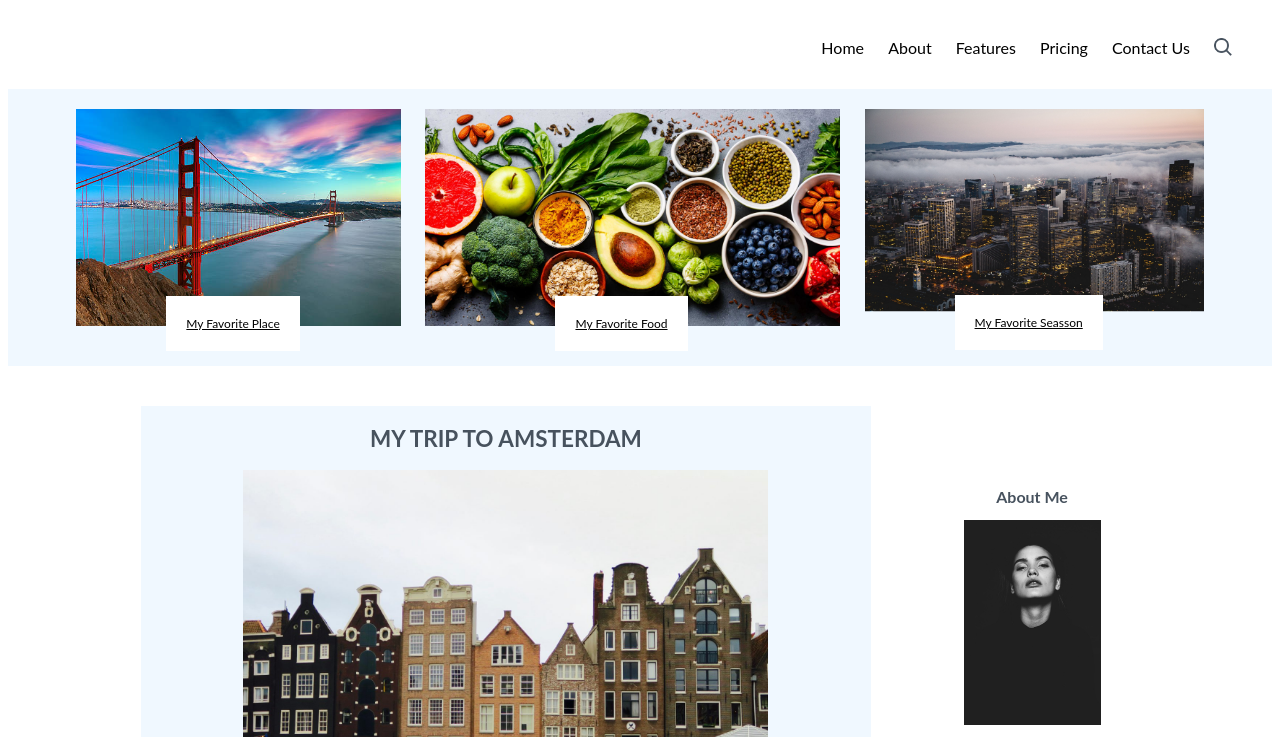
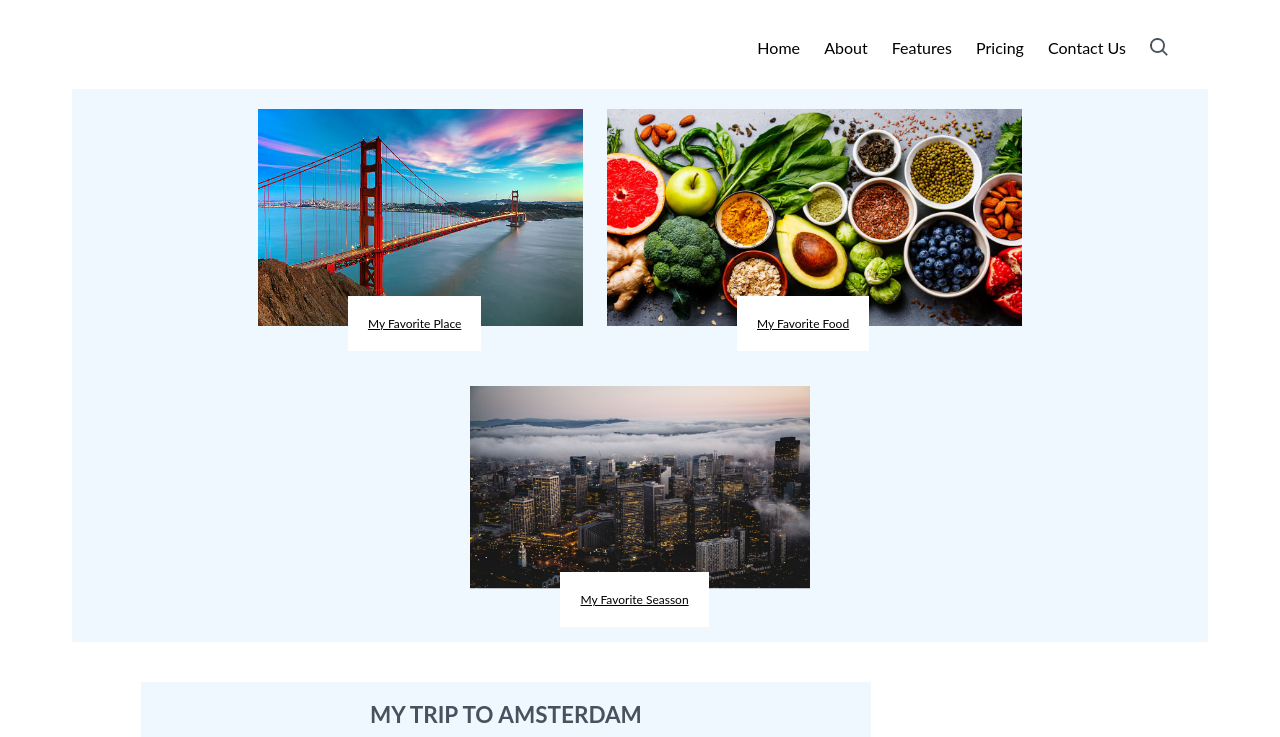
Before and after one commit to diego-maranges/WebPageExamples, a plain HTML site: page day3/index.html in a window 1280 px wide. Shown: the top 737 px of the page. Drawn offline with Linux system fonts and the light colour scheme.

Commit message:
add general padding left and right

```diff
--- a/day3/index.css
+++ b/day3/index.css
@@ -1,7 +1,8 @@
 html {
+    position: relative;
     font-family: "Lato", serif;
-    min-width: 100%;
-    position: relative;
+    padding-left: 5%;
+    padding-right: 5%;
 }
 
 .tablist {
```
